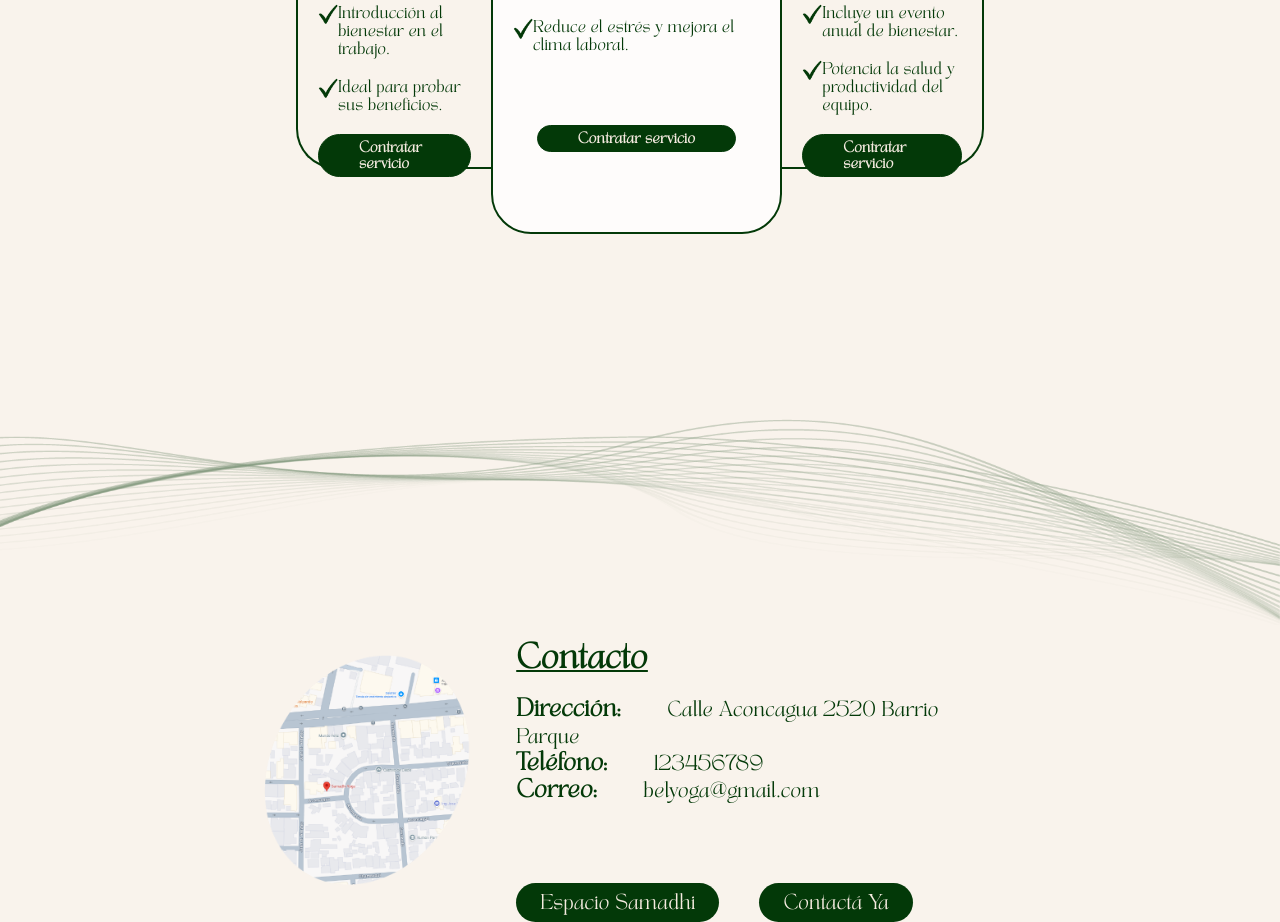
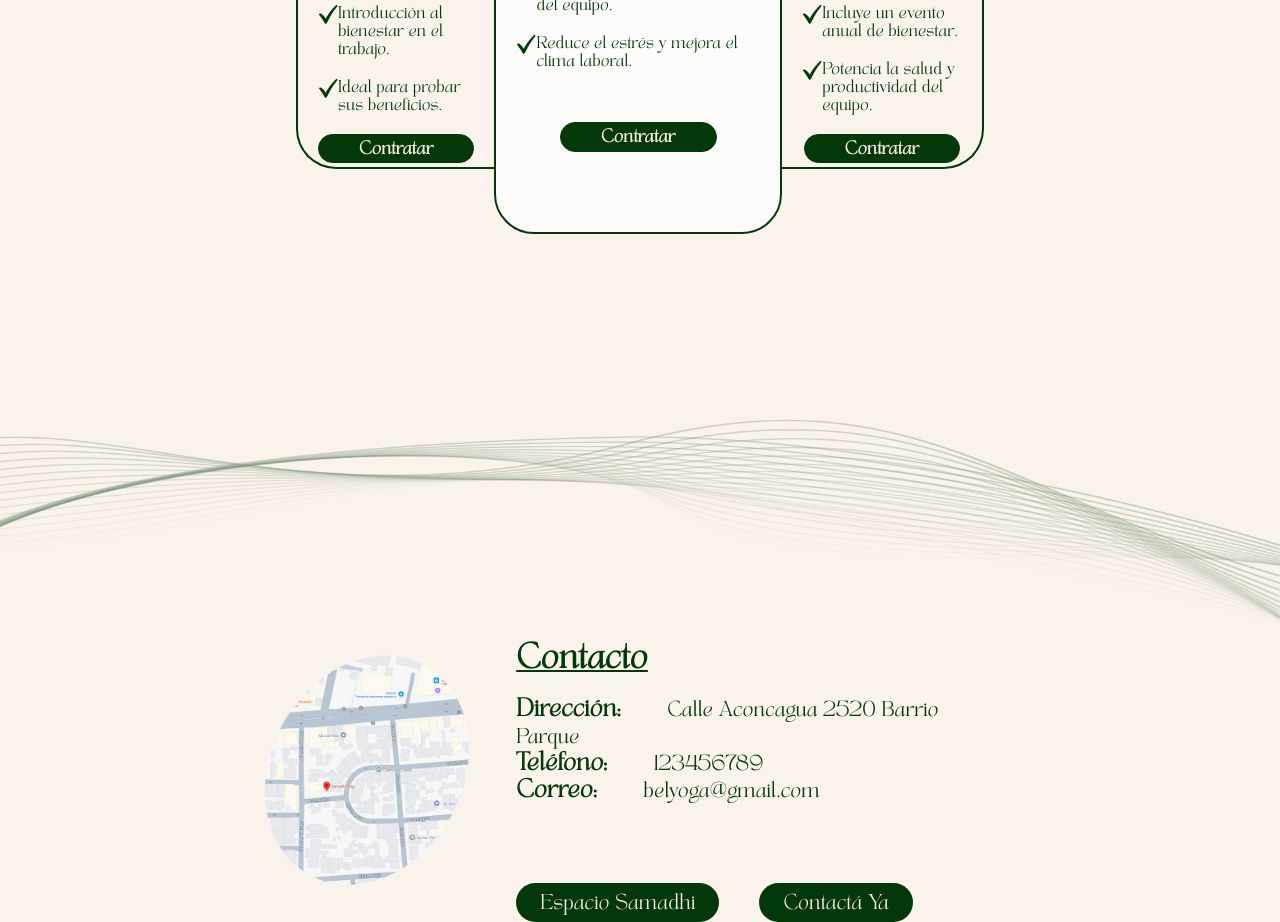
Before and after one commit to nicolamberto/belyoga, a Next.js app: page /yogaempresarial in a window 1280 px wide. Shown: the part 2640-3562 px from the top of the page. Built offline with nearby package versions, Linux system fonts and the light colour scheme.

Commit message:
corrigiendo boton

```diff
--- a/src/app/yogaempresarial/elements/tarifasempresarial.jsx
+++ b/src/app/yogaempresarial/elements/tarifasempresarial.jsx
@@ -30,7 +30,7 @@ export default function TarifasEmpresarial() {
                 ))}
               </div>
 
-              <Link target='_blank' href={'https://api.whatsapp.com/send?phone=5493518522977&text=Hola!%20Quiero%20averiguar%20mas%20sobre%20yoga%20empresarial!%20Mi%20nombre%20es:%20'} className={`border border-[#033908] text-[#033908] font-bold rounded-full px-10 py-1 text-[9px] lg:text-[11px] 2xl:text-[14px] ${item.diferencial ? 'bg-[#033908] text-[#f5ebe0] hover:bg-[#f5ebe0] hover:text-[#033908] transition' : 'bg-[#033908] text-[#f5ebe0] hover:bg-[#f5ebe0] hover:text-[#033908] transition'} `}>Contratar servicio</Link>
+              <Link target='_blank' href={'https://api.whatsapp.com/send?phone=5493518522977&text=Hola!%20Quiero%20averiguar%20mas%20sobre%20yoga%20empresarial!%20Mi%20nombre%20es:%20'} className={`border border-[#033908] text-[#033908] font-bold rounded-full px-10 py-1 text-[13px] lg:text-[13px] 2xl:text-[16px] ${item.diferencial ? 'bg-[#033908] text-[#f5ebe0] hover:bg-[#f5ebe0] hover:text-[#033908] transition' : 'bg-[#033908] text-[#f5ebe0] hover:bg-[#f5ebe0] hover:text-[#033908] transition'} `}>Contratar</Link>
             </div>
 
           ))
```
